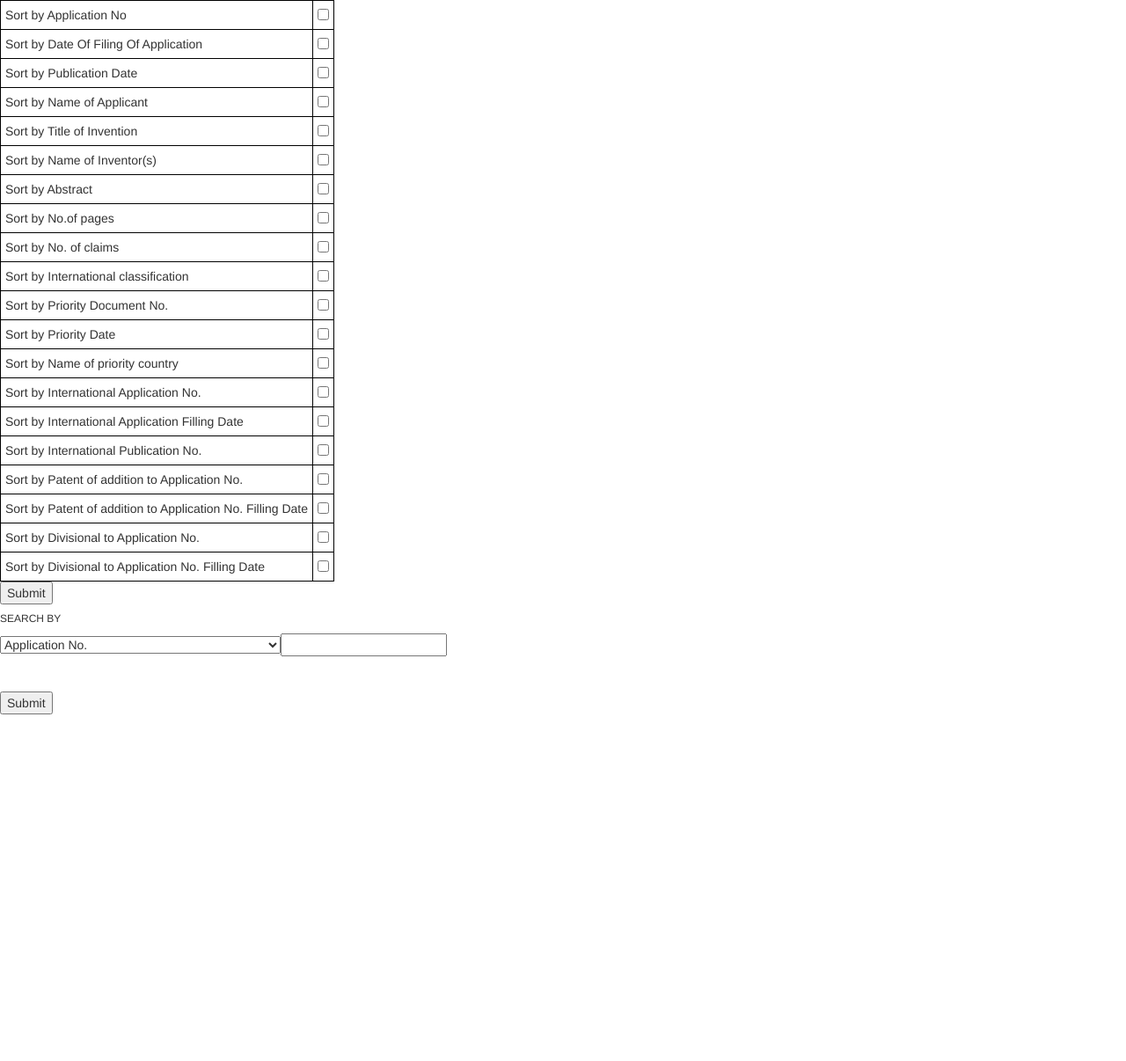
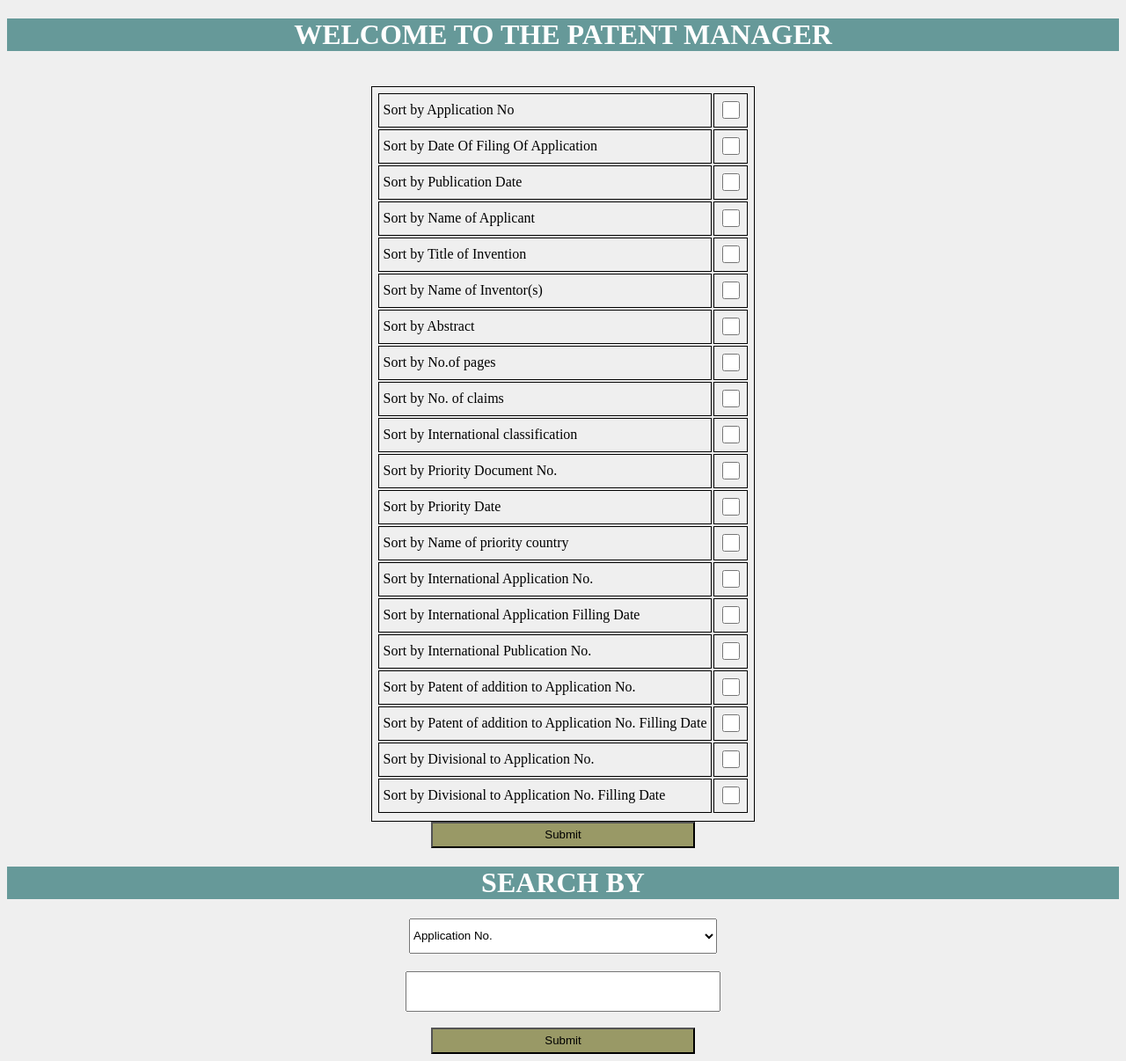
Before and after one commit to tapish13031997/pdfX, a PHP site: page /sort1.php in a window 1280 px wide. Shown: the whole page at 88% size. Before the commit the page ends 812 px from the top, so only its background shows below. Run offline with PHP 8.4, Linux system fonts and the light colour scheme; some libraries are stand-ins or nearby versions.

Commit message:
Update sort1.php

```diff
--- a/sort1.php
+++ b/sort1.php
@@ -1,9 +1,14 @@
-<?php session_start();?>
+<?php
+error_reporting(0);
+session_start();
+?>
 <!DOCTYPE html>
 <html>
 <head>
-<link rel="stylesheet" href="https://maxcdn.bootstrapcdn.com/bootstrap/3.3.7/css/bootstrap.min.css">
+<link rel="stylesheet" href="a.css">
 
+<script src="b.js"></script>
+<script src="b.js"></script>
 <!-- jQuery library -->
 <script src="https://ajax.googleapis.com/ajax/libs/jquery/3.1.1/jquery.min.js"></script>
 
@@ -13,7 +18,7 @@
 
 <style>
 .manish {
-    width: 100%;
+    width: 50%;
     border-collapse: collapse;
 }
 
@@ -21,103 +26,228 @@ table, td, th {
     border: 1px solid black;
     padding: 5px;
 }
+th{
+	background-color:#669999;
+}
 
-th {text-align: left;}
+th {text-align: center;}
+
+h1{
+ text-align : center;
+}
+
+body {
+background-color : #efefef ;
+}
+
+.btn{
+	width: 300px;
+	font-size:3dp;
+	height:30px;
+	background: #999966;
+#608613
+}
+.btn:hover{
+	width: 300px;
+	font-size:3dp;
+	height:30px;
+	background: #608613	;
+
+}
+
+.check_box{
+	height:20px;
+	width:20px;
+	color:orange:
+}
+
+
 </style>
-</head>
+
 <body>
+<?php
+//session_start();
+$con= new mysqli('localhost','root','','patents');
+
+if(isset($_POST['export_excel']))
+{
+
+
+if(!empty($_SESSION['manish2']))
+{
+	$x1=$_SESSION['name'];
+    $x2=$_SESSION['manish2'];
+$sql3 = "Select * from patent_tables where ".$x2." like '%".$x1."%'";
+
+
+}
+else if(!empty($_SESSION['manish1']))
+{
+	$x=$_SESSION["manish1"];
+    $sql3 = "Select * from patent_tables ORDER BY $x";
+}
+$result=$con->query($sql3);
+$output ='';
+$output .='<table class="table" bordered="1">
+<tr>
+<th>Application No.</th>
+<th>Date of filling of Application</th>
+<th>Publication Date</th>
+<th>Name of Applicant</th>
+<th>Title of Invention</th>
+<th>Name of Inventor(s)</th>
+<th>Abstract</th>
+<th>No. of pages</th>
+<th>No. of claims</th>
+<th>International classification</th>
+<th>Priority Document No.</th>
+<th>Priority Date</th>
+<th>Name of priority country</th>
+<th>International Application No.</th>
+<th>International Application Filling Date</th>
+<th>International Publication No.</th>
+<th>Patent of addition to Application No.</th>
+<th>Patent of addition to Application No. Filling Date</th>
+<th>Divisional to Application No.</th>
+<th>Divisional to Application No. Filling Date</th>
+</tr>';
+
+if ($result->num_rows > 0) {
+  while($row=$result->fetch_assoc())
+{
+  $output .='
+            <tr>
+     <td>' . $row['Application_No'] .'</td>
+     <td>' . $row['Date_of_filing_of_Application'] . '</td>
+     <td>' . $row['Publication_Date'] . '</td>
+     <td>' . $row['Name_of_Applicant'] . '</td>
+	 <td>' . $row['Title_of_Invention'] .'</td>
+     <td>' . $row['Name_of_Inventor'] . '</td>
+	 <td>' . $row['Abstract'] .'</td>
+	 <td>' . $row['No_of_pages'] .'</td>
+	 <td>' . $row['No_of_claims'] .'</td>
+	 <td>' . $row['International_classification'] .'</td>
+	 <td>' . $row['Priority_Document_No'] .'</td>
+	 <td>' . $row['Priority_Date'] .'</td>
+	 <td>' . $row['Name_of_priority_country'] .'</td>
+	 <td>' . $row['International_Application_No'] .'</td>
+	 <td>' . $row['International_Application_Filing_Date'] .'</td>
+	 <td>' . $row['International_Publication_No'] .'</td>
+	 <td>' . $row['Patent_of_addition_to_Application_No'] .'</td>
+	 <td>' . $row['Patent_of_addition_to_Application_No_Filing_Date'] .'</td>
+	 <td>' . $row['Divisional_to_Application_No'] .'</td>
+	 <td>' . $row['Divisional_to_Application_No_Filing_Date'] .'</td>
+
+     </tr>';
+}
+}
+   $output .='</table>';
+   header("Content-Type:application/octet-stream");
+   header("content-Disposition: attachment;filename=download.xls");
+   header("Pragma: no-cache");
+   header ("Expires: 0");
+   echo "<a href='test.php'>Download</a>";
+   //echo "<script>location='test.php'</script>";
+   echo $output;
+}
+session_destroy();
+?>
+
+<body>
+<h1 style="background-color:#669999;color:white">WELCOME TO THE PATENT MANAGER</h1><br>
+<center>
 <form action="sort1.php" method="get">
-<table border="1" >
+<table style="border:1px solid black">
 <tr>
 <td>Sort by Application No</td>
-<td><input type="checkbox" name="q0[]" value="Application_No"> </td>
+<td><input type="checkbox" name="q0[]" value="Application_No" class="check_box"> </td>
 </tr>
 <tr>
 <td>Sort by Date Of Filing Of Application</td>
-<td><input type="checkbox" name="q0[]" value="Date_of_filing_of_Application"></td>
+<td><input type="checkbox" name="q0[]" value="Date_of_filing_of_Application" class="check_box"></td>
 </tr>
 <tr>
 <td>Sort by Publication Date</td>
-<td><input type="checkbox" name="q0[]" value="Publication_Date" ></td>
+<td><input type="checkbox" name="q0[]" value="Publication_Date" class="check_box" ></td>
 </tr>
 <tr>
 <td>Sort by Name of Applicant </td>
-<td><input type="checkbox" name="q0[]" value="Name_of_Applicant"></td>
+<td><input type="checkbox" name="q0[]" value="Name_of_Applicant" class="check_box"></td>
 </tr>
 <tr>
 <td>Sort by Title of Invention </td>
-<td><input type="checkbox" name="q0[]" value="Title_of_Invention"></td>
+<td><input type="checkbox" name="q0[]" value="Title_of_Invention" class="check_box"></td>
 </tr>
 <tr>
 <td>Sort by Name of Inventor(s) </td>
-<td><input type="checkbox" name="q0[]" value="Name_of_Inventor"></td>
+<td><input type="checkbox" name="q0[]" value="Name_of_Inventor" class="check_box"></td>
 </tr>
 <tr>
 <td>Sort by Abstract </td>
-<td><input type="checkbox" name="q0[]" value="Abstract"></td>
+<td><input type="checkbox" name="q0[]" value="Abstract" class="check_box"></td>
 </tr>
 <tr>
 <td>Sort by No.of pages</td>
-<td><input type="checkbox" name="q0[]" value="No_of_pages"></td>
+<td><input type="checkbox" name="q0[]" value="No_of_pages" class="check_box"></td>
 </tr>
 <tr>
 <td>Sort by No. of claims </td>
-<td><input type="checkbox" name="q0[]" value="No_of_claims"></td>
+<td><input type="checkbox" name="q0[]" value="No_of_claims" class="check_box"></td>
 </tr>
 <tr>
 <td>Sort by International classification </td>
-<td><input type="checkbox" name="q0[]" value="International_classification"></td>
+<td><input type="checkbox" name="q0[]" value="International_classification" class="check_box"></td>
 </tr>
 <tr>
 <td>Sort by Priority Document No. </td>
-<td><input type="checkbox" name="q0[]" value="Priority_Document_No"></td>
+<td><input type="checkbox" name="q0[]" value="Priority_Document_No" class="check_box"></td>
 </tr>
 <tr>
 <td>Sort by Priority Date </td>
-<td><input type="checkbox" name="q0[]" value="Priority_Date"></td>
+<td><input type="checkbox" name="q0[]" value="Priority_Date" class="check_box"></td>
 </tr>
 <tr>
 <td>Sort by Name of priority country </td>
-<td><input type="checkbox" name="q0[]" value="Name_of_priority_country"></td>
+<td><input type="checkbox" name="q0[]" value="Name_of_priority_country" class="check_box"></td>
 </tr>
 <tr>
 <td>Sort by International Application No.</td>
-<td><input type="checkbox" name="q0[]" value="International_Application_No"></td>
+<td><input type="checkbox" name="q0[]" value="International_Application_No" class="check_box"></td>
 </tr>
 <tr>
 <td>Sort by International Application Filling Date </td>
-<td><input type="checkbox" name="q0[]" value="International_Application_Filing_Date"></td>
+<td><input type="checkbox" name="q0[]" value="International_Application_Filing_Date" class="check_box"></td>
 </tr>
 <tr>
 <td>Sort by International Publication No. </td>
-<td><input type="checkbox" name="q0[]" value="International_Publication_No"></td>
+<td><input type="checkbox" name="q0[]" value="International_Publication_No" class="check_box"></td>
 </tr>
 <tr>
 <td>Sort by Patent of addition to Application No.</td>
-<td><input type="checkbox" name="q0[]" value="Patent_of_addition_to_Application_No"></td>
+<td><input type="checkbox" name="q0[]" value="Patent_of_addition_to_Application_No" class="check_box"></td>
 </tr>
 <tr>
 <td>Sort by Patent of addition to Application No. Filling Date </td>
-<td><input type="checkbox" name="q0[]" value="Patent_of_addition_to_Application_No_Filing_Date"></td>
+<td><input type="checkbox" name="q0[]" value="Patent_of_addition_to_Application_No_Filing_Date" class="check_box"></td>
 </tr>
 <tr>
 <td>Sort by Divisional to Application No. </td>
-<td><input type="checkbox" name="q0[]" value="Divisional_to_Application_No"></td>
+<td><input type="checkbox" name="q0[]" value="Divisional_to_Application_No" class="check_box"></td>
 </tr>
 <tr>
 <td>Sort by Divisional to Application No. Filling Date </td>
-<td><input type="checkbox" name="q0[]" value="Divisional_to_Application_No_Filing_Date"></td>
+<td><input type="checkbox" name="q0[]" value="Divisional_to_Application_No_Filing_Date" class="check_box"></td>
 </tr>
 <tr>
 
 </tr>
 </table>
-<input type="submit" >
+<input class='btn' type="submit" >
 </form>
-
-<h6>SEARCH BY </h6>
+</center>
+<center><h1 style="background-color:#669999;color:white">SEARCH BY </h1>
 <form action="sort1.php">
-  <select name="search_by">
+  <select name="search_by" style="height:40px;width:350px; margin-bottom:20px;">
     <option value="Application_No">Application No.</option>
     <option value="Date_of_filing_of_Application">Date Of Filing Of Application</option>
     <option value="Publication_Date">Publication Date</option>
@@ -138,17 +268,22 @@ th {text-align: left;}
 	<option value="Patent_of_addition_to_Application_No_Filing_Date">Patent of addition to Application No. Filling Date</option>
 	<option value="Divisional_to_Application_No">Divisional to Application No.</option>
 	<option value="Divisional_to_Application_No_Filing_Date">Divisional to Application No. Filling Date</option>
-	Select : <input type="text" name="name"><br>
+	Select :
   </select>
+  <br><input type="text" name="name" style="height:40px;width:350px;">
   <br><br>
-  <input type="submit">
+  <input type="submit" class="btn">
 </form>
+</center>
 
 <?php
 
 if(isset($_GET["name"])and isset($_GET["search_by"]))
-{echo $_GET["name"];
-echo $_GET["search_by"];
+{
+
+
+	//echo $_GET["name"];
+    //echo $_GET["search_by"];
 }
 $con = mysqli_connect('localhost','root','','patents');
 if (!$con) {
@@ -177,10 +312,10 @@ if(isset($_GET["q0"]))
 
 
 	 $q= substr($q,0,(strlen($q)-1));
-	 echo $q."<br>";
+	 echo '<center><h3 style="color:#009688;">Result for: '.$q.'<br></h3></center>';
 //$sql="SELECT * FROM patent_tables ORDER BY 'Application_No'";
 $sql1 = "Select * from patent_tables ORDER BY $q";
-$SESSION['manish1']=$q;
+$_SESSION['manish1']=$q;
 /*$sql1+="'Application_No',";
 $sql1+="'Date_of_filing_of_Application',";
 $sql1+="'Publication_Date',";
@@ -267,7 +402,13 @@ if(isset($_GET["search_by"]) and isset($_GET["name"]))
 $searchby = $_GET["search_by"];
 $search = $_GET["name"];
 //$sql="SELECT * FROM patent_tables ORDER BY 'Application_No'";
+if($searchby=="No_of_pages"||$searchby=="No_of_claims")
+$sql1 = "Select * from patent_tables where ".$searchby." =".$search;
+else if($searchby=="Name_of_priority_country")
+$sql1 = "Select * from patent_tables where ".$searchby." ='".$search."'";
+else
 $sql1 = "Select * from patent_tables where ".$searchby." like '%".$search."%'";
+
 $_SESSION['manish2']=$searchby;
 $_SESSION['name']=$search;
 echo $_SESSION['name'];
@@ -294,6 +435,7 @@ $sql1+="'Divisional_to_Application_No_Filing_Date',";
 substr($sql1,0,(strlen($sql1)-2));*/
 
 $result = mysqli_query($con,$sql1);
+
 if($result==true)
 echo "<table class='nitish'><tr>
 <th>Application No.</th>
@@ -349,48 +491,49 @@ else
 echo "</table>";
 
 ////////////////////////
+}
+
+//mysqli_close($con);
+
+if(!empty($_SESSION['manish1'])||!empty($_SESSION['manish2']))
+{
 echo '
 <div class="container">
  <br />
 <br />
 <br />
 <div class="table-responsive">
-<h2align="center">Export Mysql data to Excel in php</h2><br />
 <div class="table-responsive">
-    <h2 align="center">Export Mysql data to Excel in Php</h2><br/>
+    <h2 align="center">Export Mysql data to Excel in Php</h2>
     <div id="LIVE_DATA"></div>
-    <form action="test.php" method="post">
-          <input type="submit" name="export_excel" class="btn btn-success" value="Export to excel">
+    <form action="test.php?v2='.$searchby.'&v1='.$q.'&name='.$_SESSION['name'].'" method="post">
+          <center><input type="submit" name="export_excel" class="btn btn-success" value="Export to excel"></centre>
     </form>';
-
-$con= new mysqli('localhost','root','','patents');
-
+}
 if(isset($_POST['export_excel']))
 {
 
-//$sql="SELECT * FROM  patent_tables order by $sql1 ";
-/*if(isset($SESSION['manish1']))
+if(!empty($_SESSION['manish1']))
 {
-if(!empty($SESSION['manish1']))
+	$sql3 = 'Select * from patent_tables ORDER BY $_SESSION["manish1"]';
+	$_SESSION['manish1']="";
+	$_SESSION['name']="";
+$_SESSION['manish2']="";
+}
+else if(!empty($_SESSION['manish2']))
 {
-	$sql3= 'Select * from patent_tables ORDER BY $SESSION["manish1"]';
-	$SESSION['manish1']="";
 
+$sql3 = "Select * from patent_tables where ".$_SESSION['manish2']." like '%".$_SESSION['name']."%'";
+
+$_SESSION['name']="";
+$_SESSION['manish2']="";
+$_SESSION['manish1']="";
 }
-}*/
-if(isset($_SESSION['manish2']))
-{
-if(!empty($_SESSION['manish2']))
-{
-    echo $_SESSION['manish2'] ." hii " .$_SESSION['name'];
-
-	$sql3 = "Select * from patent_tables where ".$_SESSION['manish2']." like '%".$_SESSION['name']."%'";
-
-}
-
 $result=$con->query($sql3);
 $output ='';
-$output .='<table class="table" bordered="1">
+$output .='
+
+<table class="table" bordered="1">
 <tr>
 <th>Application No.</th>
 <th>Date of filling of Application</th>
@@ -447,12 +590,8 @@ if ($result->num_rows > 0) {
    header("Content-Type:application/xls");
    header("content-Disposition: attachment;filename=download.xls");
    echo $output;
-}
-}
-
 
 }
-mysqli_close($con);
 ?>
 </body>
 </html>
```
